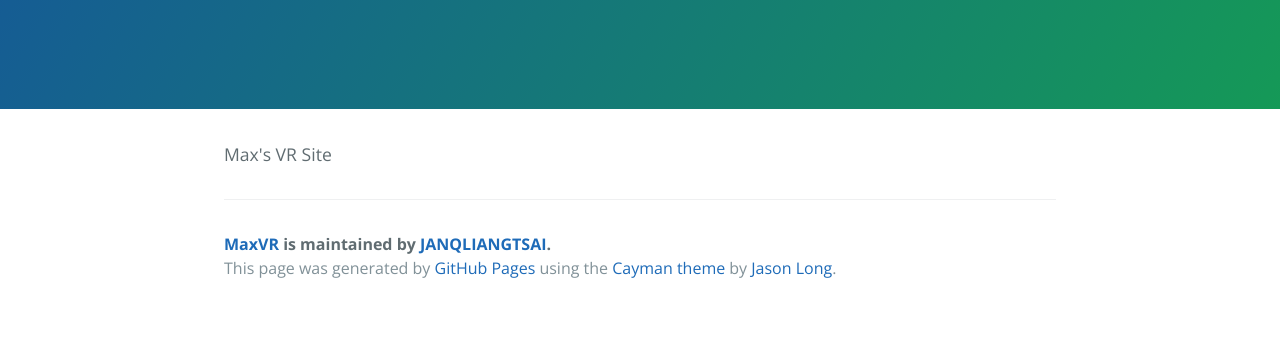
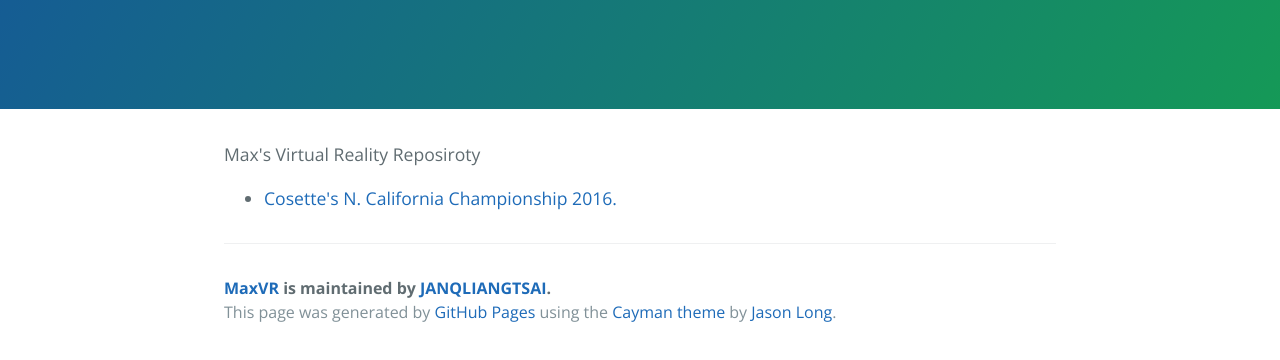
Before and after one commit to JANQLIANGTSAI/MaxVR, a website: page docs/index.html in a window 1280 px wide. Shown: the part 208-568 px from the top of the page. Drawn offline with nearby package versions, Linux system fonts and the light colour scheme.

Commit message:
Add CT's link

```diff
--- a/docs/index.html
+++ b/docs/index.html
@@ -21,7 +21,11 @@
     </section>
 
     <section class="main-content">
-      <p>Max's VR Site</p>
+      <p>Max&#39;s Virtual Reality Reposiroty</p>
+
+        <ul>
+            <li><a href="cosette-state5.html">Cosette's N. California Championship 2016.</a></li>
+        </ul>
 
       <footer class="site-footer">
         <span class="site-footer-owner"><a href="https://github.com/JANQLIANGTSAI/MaxVR">MaxVR</a> is maintained by <a href="https://github.com/JANQLIANGTSAI">JANQLIANGTSAI</a>.</span>
```
